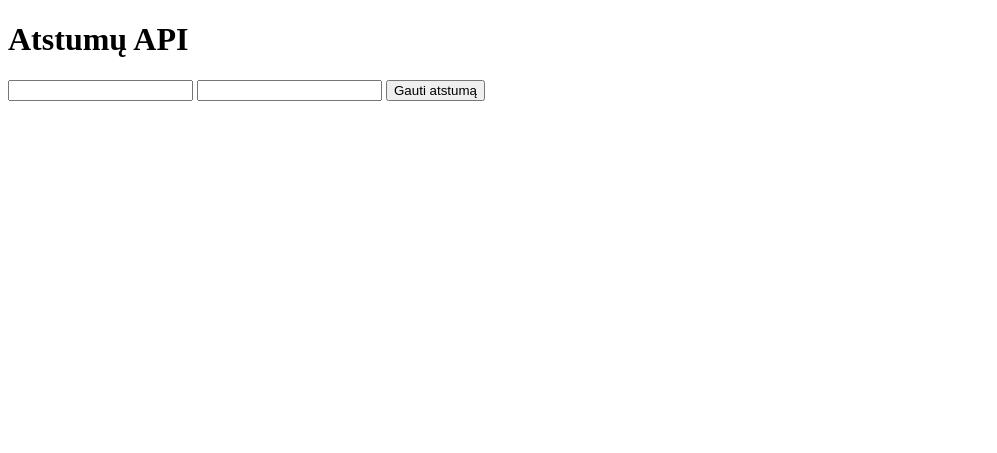
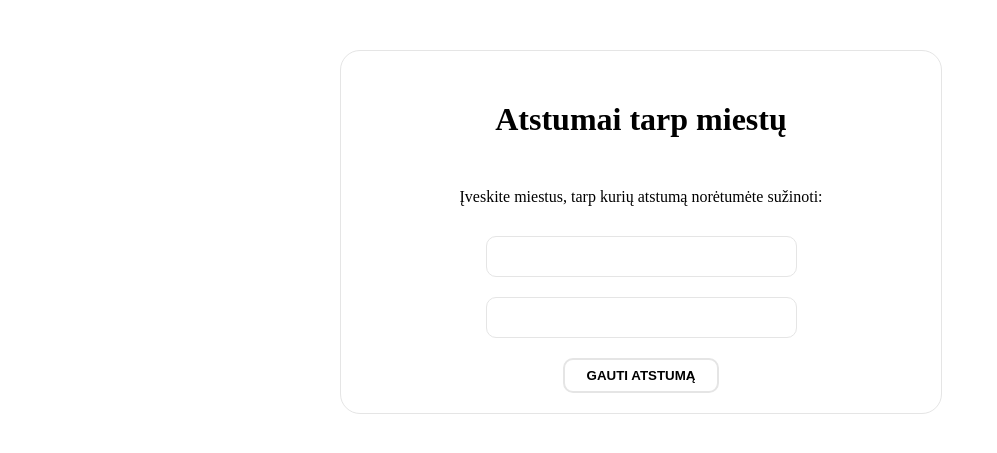
Before and after one commit to BrigitaK/atstumu-api, a PHP site: page /dashboard/ in a window 1280 px wide. Shown: the top 453 px of the page, without its empty margins (0-997 px from the left). Run offline with PHP 8.4, Linux system fonts and the light colour scheme.

Commit message:
css changes

```diff
--- a/index.php
+++ b/index.php
@@ -57,22 +57,25 @@ if(isset($_SESSION['distance'])){
 <head>
     <meta charset="UTF-8">
     <meta name="viewport" content="width=device-width, initial-scale=1.0">
+    <link rel="stylesheet" href="./layout.css" />
     <title>API</title>
 </head>
 <body>
-<h1>Atstumų API</h1>
+<h1 class="title">Atstumai tarp miestų</h1>
     <form action="" method="post">
+    <div class="par">Įveskite miestus, tarp kurių atstumą norėtumėte sužinoti:</div>
+    <div class="input">
+        <input class="in" type="text" name="m1" value="<?= $town1 ?? ''?>">
+        <input class="in" type="text" name="m2" value="<?= $town2 ?? ''?>">
+    </div>
 
-    <input type="text" name="m1" value="<?= $town1 ?? ''?>">
-    <input type="text" name="m2" value="<?= $town2 ?? ''?>">
-
-    <button type="submit">Gauti atstumą</button>
+    <button class="ans" type="submit">Gauti atstumą</button>
     </form>
 
     <?php if(isset($dist)) {?>
     <h2>Atstumas yra: <?= $dist?> km.</h2>
-    <img style="height: 300px;" src="<?= $img1 ?? ''?>" alt="">
-    <img style="height: 300px;" src="<?= $img2 ?? '' ?>" alt="">
+    <img style="width: 280px; max-height: 300px; margin-bottom:20px;" src="<?= $img1 ?? ''?>" alt="">
+    <img style="width: 280px;max-height: 300px; margin-bottom:20px;" src="<?= $img2 ?? '' ?>" alt="">
     <?php } ?>
 </body>
 </html>
--- /dev/null
+++ b/layout.css
@@ -0,0 +1,45 @@
+body{
+    display: inline-block;
+    float: left;
+    width: 600px;
+    margin-left: calc(50% - 300px);
+    text-align: center;
+    margin-top: 50px;
+    border: 1px solid #E5E5E5;
+    border-radius: 20px;
+}
+.title {
+    margin-top: 50px;
+    margin-bottom: 50px;
+}
+.par {
+    margin-bottom:30px;
+}
+.input{
+    width: 100%;
+}
+.in{
+    padding: 8px 22px;
+    border: 1px solid #E5E5E5;
+    border-radius: 10px;
+    margin-bottom:20px;
+    text-align: center;
+    font-size: 20px;
+    outline: #1F1F1F;
+}
+.ans {
+    border: 2px solid #E5E5E5;
+    border-radius: 10px;
+    padding: 8px 22px;
+    margin-bottom:20px;
+    background-color: transparent;
+    text-transform: uppercase;
+    font-weight: 600;
+}
+.ans:hover {
+    background-color:  #ECECEC;
+    color: #3C3A3A;
+    font-weight: 600;
+    text-transform: uppercase;
+    outline: #1F1F1F;
+}
```
